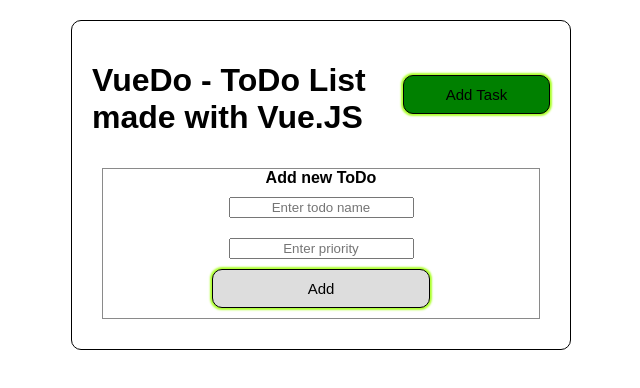
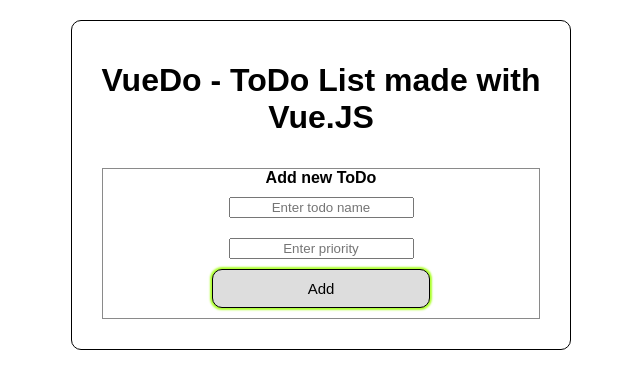
Before and after one commit to yakzi/vue-do, a Vue app: page / in a window 1280 px wide. Shown: the top 388 px of the page, without its empty margins (319-959 px from the left). Built offline with nearby package versions, Linux system fonts and the light colour scheme; a web font is replaced by a local one.

Commit message:
MODIFY minor design changes

```diff
--- a/src/components/Header.vue
+++ b/src/components/Header.vue
@@ -1,7 +1,6 @@
 <template>
     <header>
         <h1>{{ title }}</h1>
-        <Button text="Add Task" color="green"/>
     </header>
 </template>
 
@@ -27,5 +26,6 @@
     display: flex;
     align-items: center;
     margin-bottom: 10px;
+    text-align: center;
 }
 </style>
```
